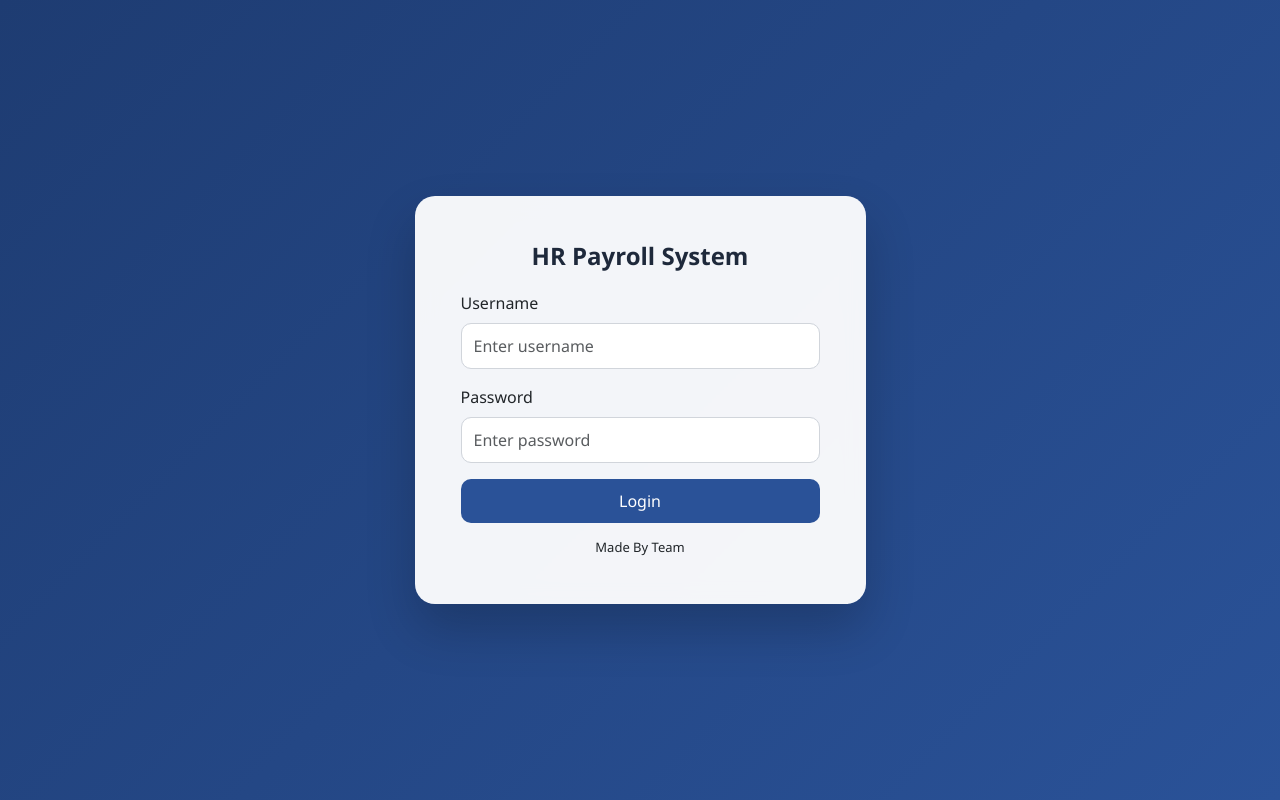
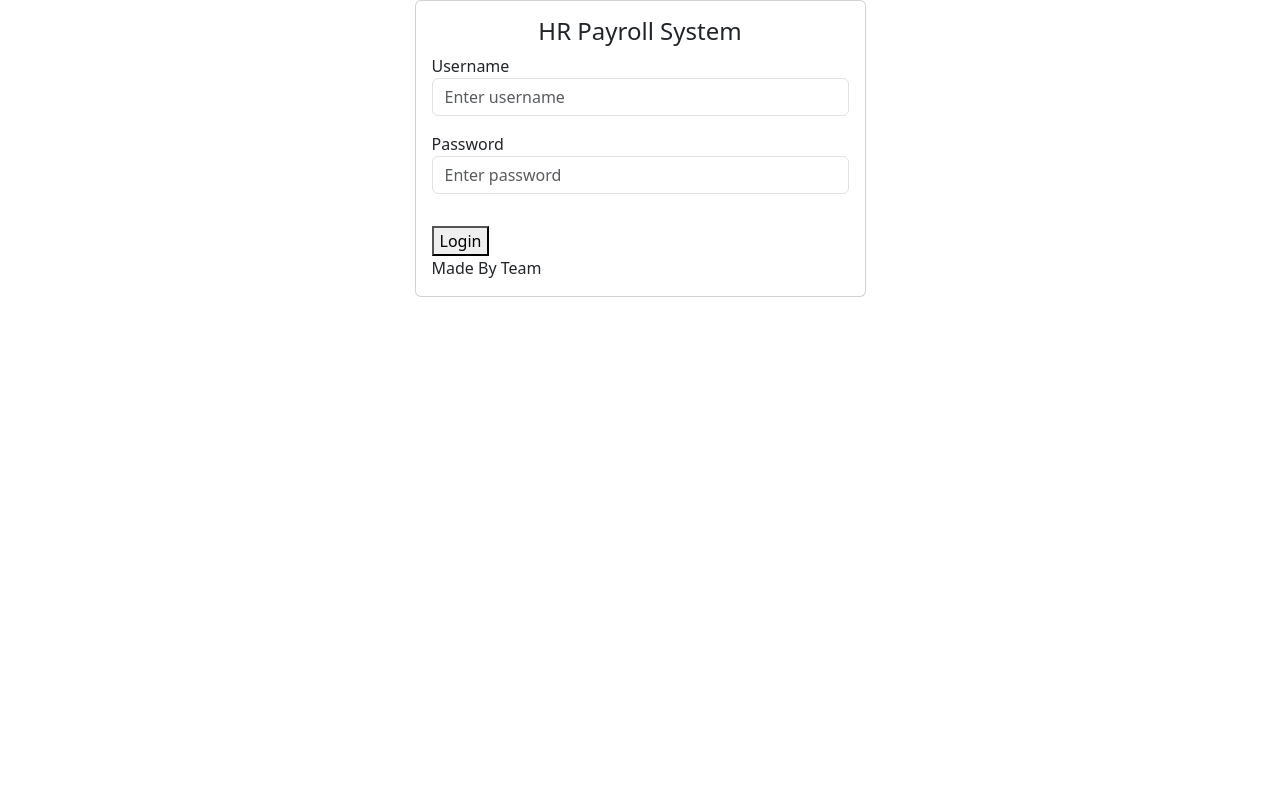
Before and after one commit to AyanMulani/employeepayroll, a Flask app: page /login in a window 1280 px wide. Run offline with Flask 3, Linux system fonts and the light colour scheme.

Commit message:
Update login.html

```diff
--- a/templates/login.html
+++ b/templates/login.html
@@ -6,76 +6,7 @@
 
 <link href="https://cdn.jsdelivr.net/npm/bootstrap@5.3.2/dist/css/bootstrap.min.css" rel="stylesheet">
 
-<style>
 
-/* ===== Background ===== */
-body{
-    min-height:100vh;
-    background: linear-gradient(135deg,#1e3c72,#2a5298);
-    display:flex;
-    align-items:center;
-    justify-content:center;
-    font-family: 'Segoe UI', sans-serif;
-}
-
-/* ===== Card Styling ===== */
-.login-card{
-    border:none;
-    border-radius:20px;
-    box-shadow:0 25px 50px rgba(0,0,0,0.2);
-    padding:30px;
-    background:rgba(255,255,255,0.95);
-    backdrop-filter:blur(10px);
-}
-
-/* ===== Title ===== */
-.login-title{
-    font-weight:600;
-    margin-bottom:20px;
-    color:#1e293b;
-}
-
-/* ===== Inputs ===== */
-.form-control{
-    border-radius:10px;
-    padding:10px 12px;
-    border:1px solid #d1d5db;
-    transition:0.2s ease;
-}
-
-.form-control:focus{
-    border-color:#2a5298;
-    box-shadow:0 0 0 3px rgba(42,82,152,0.2);
-}
-
-/* ===== Button ===== */
-.btn-primary{
-    width:100%;
-    border-radius:10px;
-    padding:10px;
-    font-weight:500;
-    background:#2a5298;
-    border:none;
-    transition:0.2s ease;
-}
-
-.btn-primary:hover{
-    background:#1e3c72;
-}
-
-/* ===== Small Footer Text ===== */
-.small-text{
-    font-size:13px;
-    margin-top:15px;
-    text-align:center;
-}
-
-.small-text a{
-    text-decoration:none;
-    color:#2a5298;
-}
-
-</style>
 
 </head>
 
@@ -88,19 +19,27 @@ body{
                 <div class="card-body">
                     <h4 class="login-title text-center">HR Payroll System</h4>
 
-                    <form method="post">
-                        <div class="mb-3">
-                            <label class="form-label">Username</label>
-                            <input name="username" class="form-control" placeholder="Enter username" required>
-                        </div>
+                  <form method="post">
 
-                        <div class="mb-3">
-                            <label class="form-label">Password</label>
-                            <input name="password" type="password" class="form-control" placeholder="Enter password" required>
-                        </div>
+    <div class="form-group mb-3">
+        <label>Username</label>
+        <input type="text" name="username" class="form-control custom-input" placeholder="Enter username" required>
+    </div>
 
-                        <button class="btn btn-primary">Login</button>
-                    </form>
+    <div class="form-group mb-3">
+        <label>Password</label>
+        <div class="password-wrapper">
+            <input type="password" name="password" id="password" class="form-control custom-input" placeholder="Enter password" required>
+            <span class="toggle-password" onclick="togglePassword()">
+                <i class="fa-solid fa-eye"></i>
+            </span>
+        </div>
+    </div>
+
+    <button class="btn-login mt-3">Login</button>
+
+</form>
+
 
                     <div class="small-text">
                         Made By Team
```
